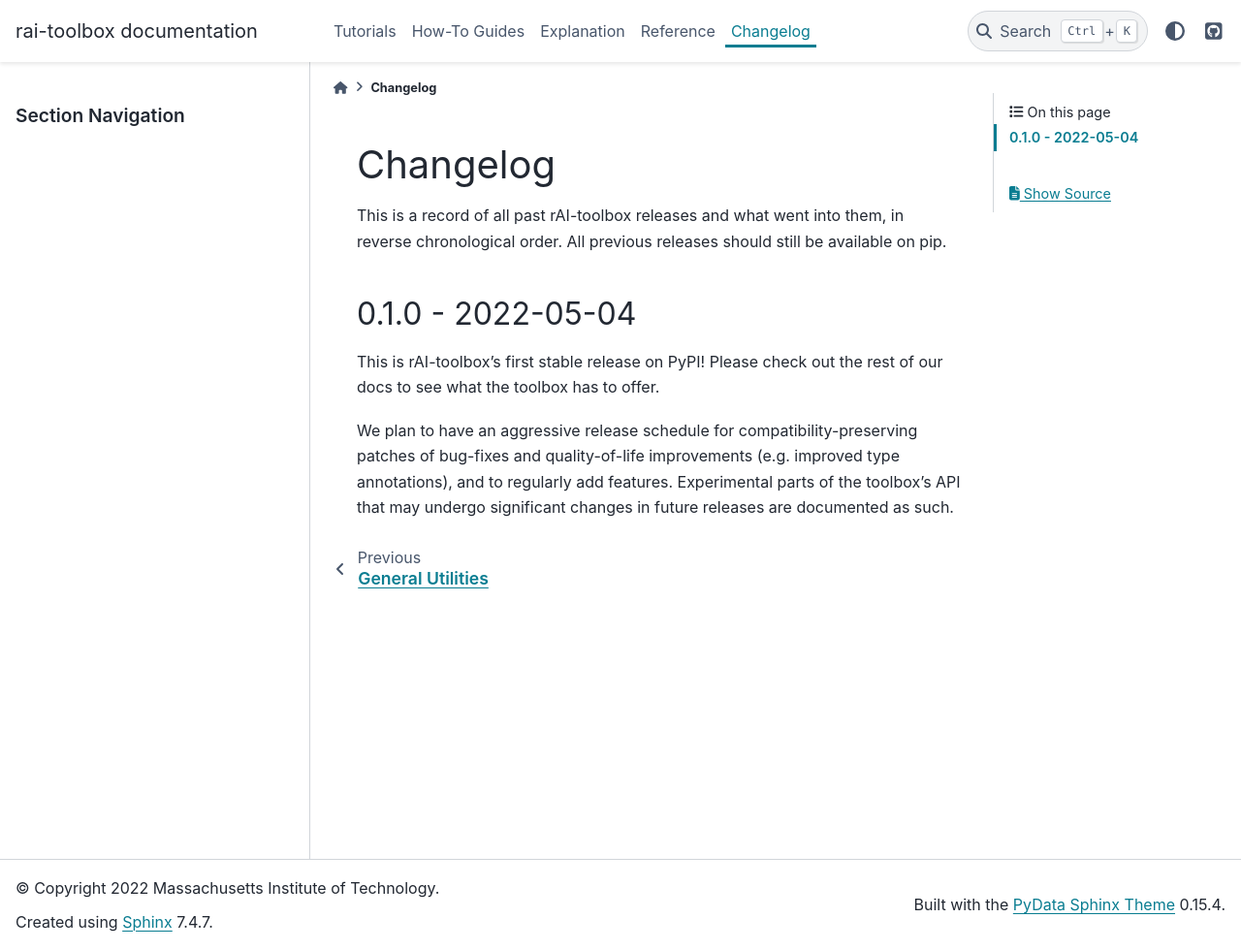
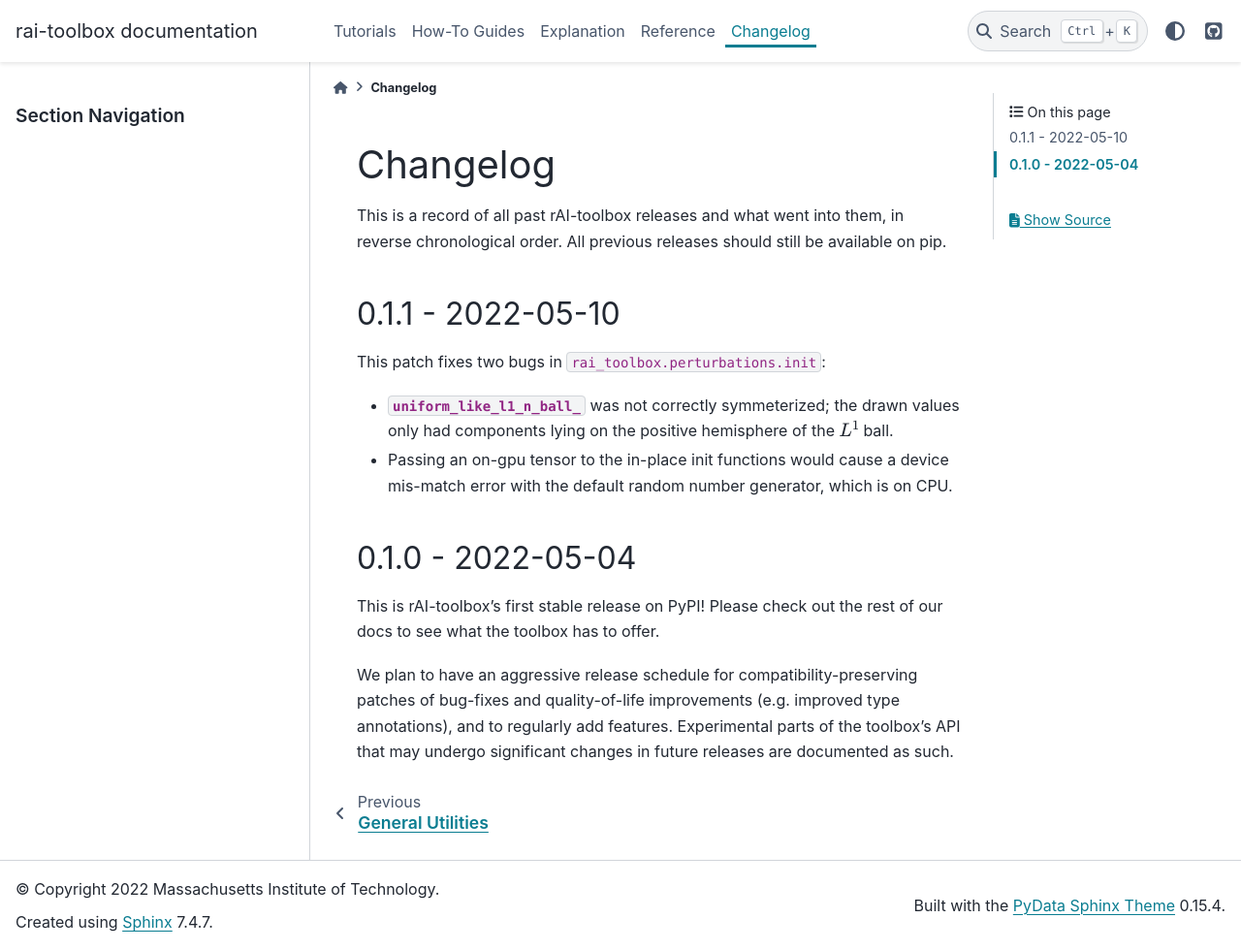
Before and after one commit to mit-ll-responsible-ai/responsible-ai-toolbox, a Sphinx documentation site: the page built from docs/source/changes.rst, in a window 1280 px wide and 980 px high. Shown: the whole window at 97% size. Built offline with Sphinx 7.4.7 and the PyData theme 0.15.4, drawn with Linux system fonts in a browser that asks for light colours; pages that are not in the unit, such as notebooks, are missing from menus.

Commit message:
Changelog for v0.1.1

```diff
--- a/docs/source/changes.rst
+++ b/docs/source/changes.rst
@@ -7,6 +7,19 @@ Changelog
 
 This is a record of all past rAI-toolbox releases and what went into them, in reverse
 chronological order. All previous releases should still be available on pip.
+
+.. _v0.1.1:
+
+------------------
+0.1.1 - 2022-05-10
+------------------
+
+
+This patch fixes two bugs in ``rai_toolbox.perturbations.init``:
+
+- `~rai_toolbox.perturbations.uniform_like_l1_n_ball_` was not correctly symmeterized; the drawn values only had components lying on the positive hemisphere of the :math:`L^1` ball.
+- Passing an on-gpu tensor to the in-place init functions would cause a device mis-match error with the default random number generator, which is on CPU.
+
 
 .. _v0.1.0:
 
```
